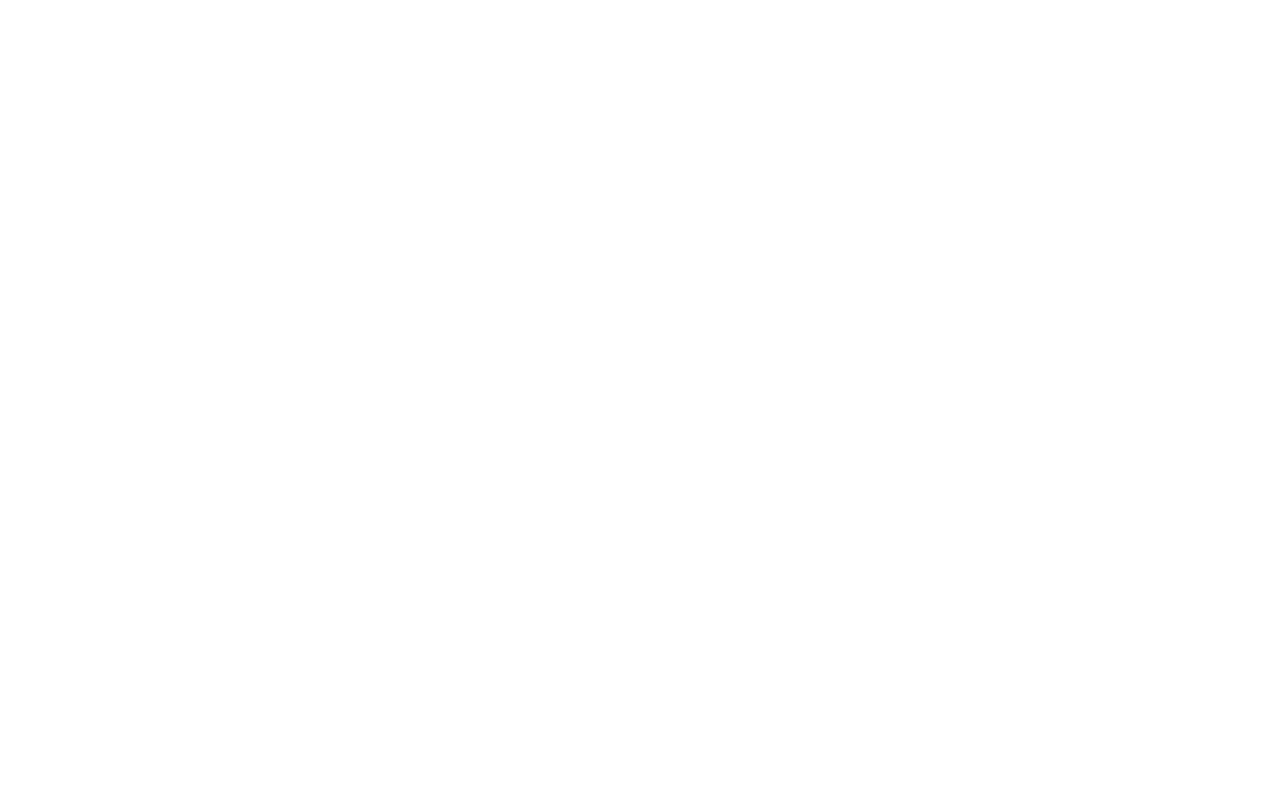
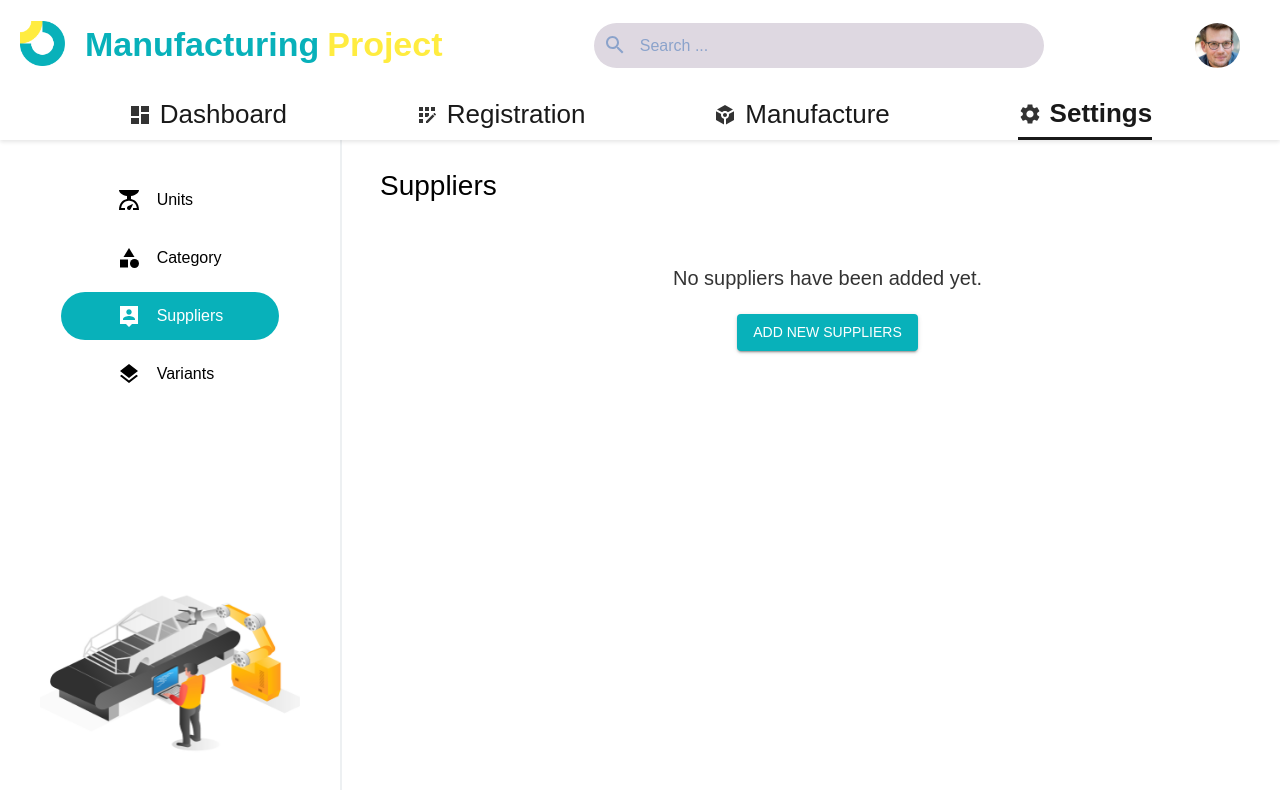
Before and after one commit to Manufacturing-Project/frontend, a React (Create React App) app: page /setting/supplier in a window 1280 px wide. Before the commit this address had no page. Shown: the top 790 px of the page. Built offline with nearby package versions, Linux system fonts and the light colour scheme.

Commit message:
fixed issue in supplier page

```diff
--- /dev/null
+++ b/src/pages/settings/suppliers/SuppliersPage.tsx
@@ -0,0 +1,66 @@
+import React from 'react';
+import { useDispatch } from 'react-redux';
+import {Setting} from '../../../components/organism/setting/Setting'; // Adjust the import path
+// import { useCreatesupplierMutation, useDeletesupplierMutation, useGetSuppliersQuery, useUpdatesupplierMutation } from '../../../features/Suppliers/supplierApiSlice'; // API hooks
+
+const SuppliersPage: React.FC = () => {
+  const dispatch = useDispatch();
+
+  // Fetch Suppliers from the API and refetch after any changes
+//   const { data: Suppliers = [], refetch } = useGetSuppliersQuery();
+//   const [createsupplier] = useCreatesupplierMutation(); // Hook to create a supplier
+//   const [updatesupplier] = useUpdatesupplierMutation(); // Hook to update a supplier
+//   const [deletesupplier] = useDeletesupplierMutation(); // Hook to delete a supplier
+
+  // Create a new supplier
+
+  let Suppliers: any = [];
+
+  const createItem = async (name: string) => {
+    // try {
+    //   await createsupplier({ supplierName: name, _id: undefined }).unwrap();
+    //   refetch(); // Refetch Suppliers after adding the new supplier
+    // } catch (error) {
+    //   console.error("Error creating supplier:", error);
+    // }
+  };
+
+  // Update an existing supplier
+  const updateItem = async (id: string, name: string) => {
+    // try {
+    //   await updatesupplier({ id, supplier: { _id: id, supplierName: name } }).unwrap();
+    //   refetch(); // Refetch Suppliers after updating
+    // } catch (error) {
+    //   console.error("Error updating supplier:", error);
+    // }
+  };
+
+  // Delete a supplier
+  const deleteItem = async (id: string) => {
+    // try {
+    //   await deletesupplier(id).unwrap();
+    //   refetch(); // Refetch Suppliers after deleting
+    // } catch (error) {
+    //   console.error("Error deleting supplier:", error);
+    // }
+  };
+
+  // Map the Suppliers data to the format expected by the `Setting` component
+  const suppliersItems = Suppliers.map((supplier: { _id: any; supplierName: any; }) => ({
+    id: supplier._id,
+    name: supplier.supplierName,
+  }));
+
+  return (
+    <Setting
+      title="Suppliers"
+      items={suppliersItems}
+      buttonName="supplier"
+      createItem={createItem}
+      updateItem={updateItem}
+      deleteItem={deleteItem}
+    />
+  );
+};
+
+export { SuppliersPage };
--- a/src/routes/Routes.tsx
+++ b/src/routes/Routes.tsx
@@ -2,6 +2,7 @@
 import { RouteObject } from 'react-router-dom';
 import {RegisterLayout, SettingLayout, ManufactureLayout} from '../layouts';
 import {UnitPage , CategoryPage , VariantsPage , Dashboard , MaterialPage , Product} from '../pages';
+import { SuppliersPage } from '../pages/settings/suppliers/SuppliersPage';
 
 
 
@@ -32,7 +33,7 @@
     element: <SettingLayout />,
     children: [
       { path: '/setting/variants', element: <VariantsPage /> },
-      // { path: '/setting/supplier', element: <Suppliers /> },
+      { path: '/setting/supplier', element: <SuppliersPage /> },
       { path: '/setting/category', element: <CategoryPage /> },
       { path: '/setting/unit', element: <UnitPage /> },
     ],
```
